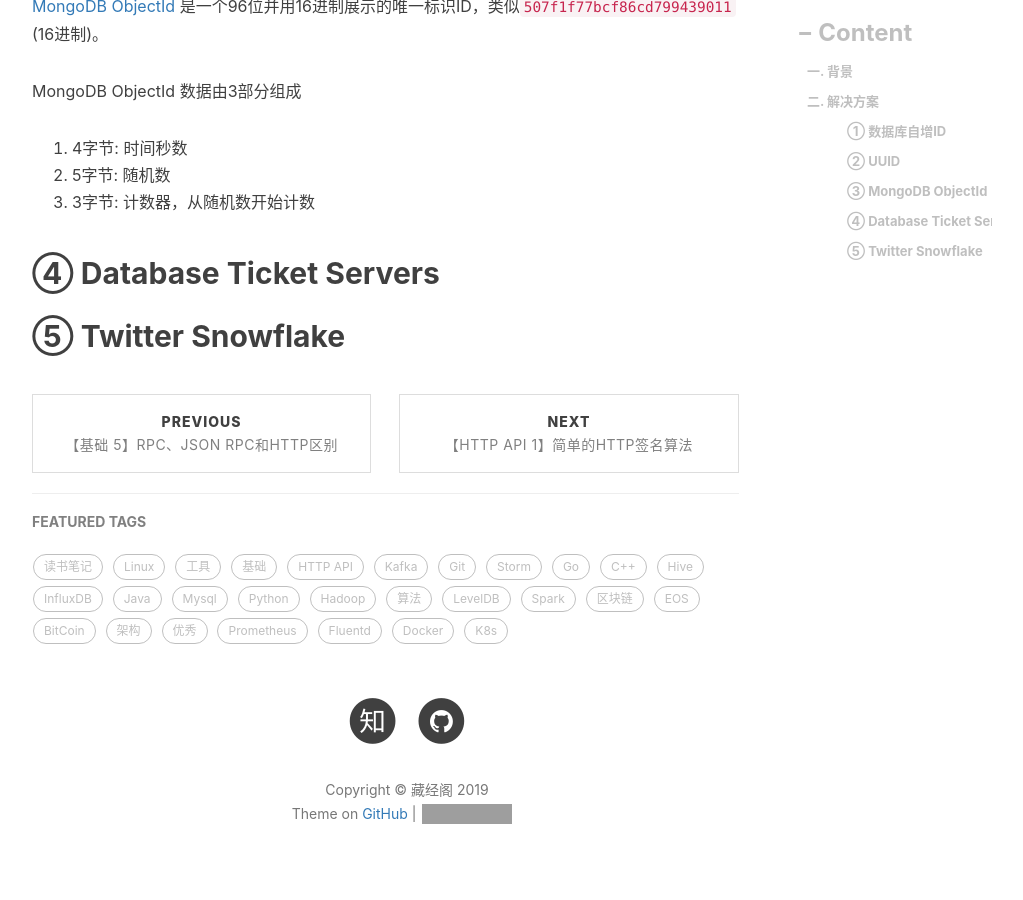
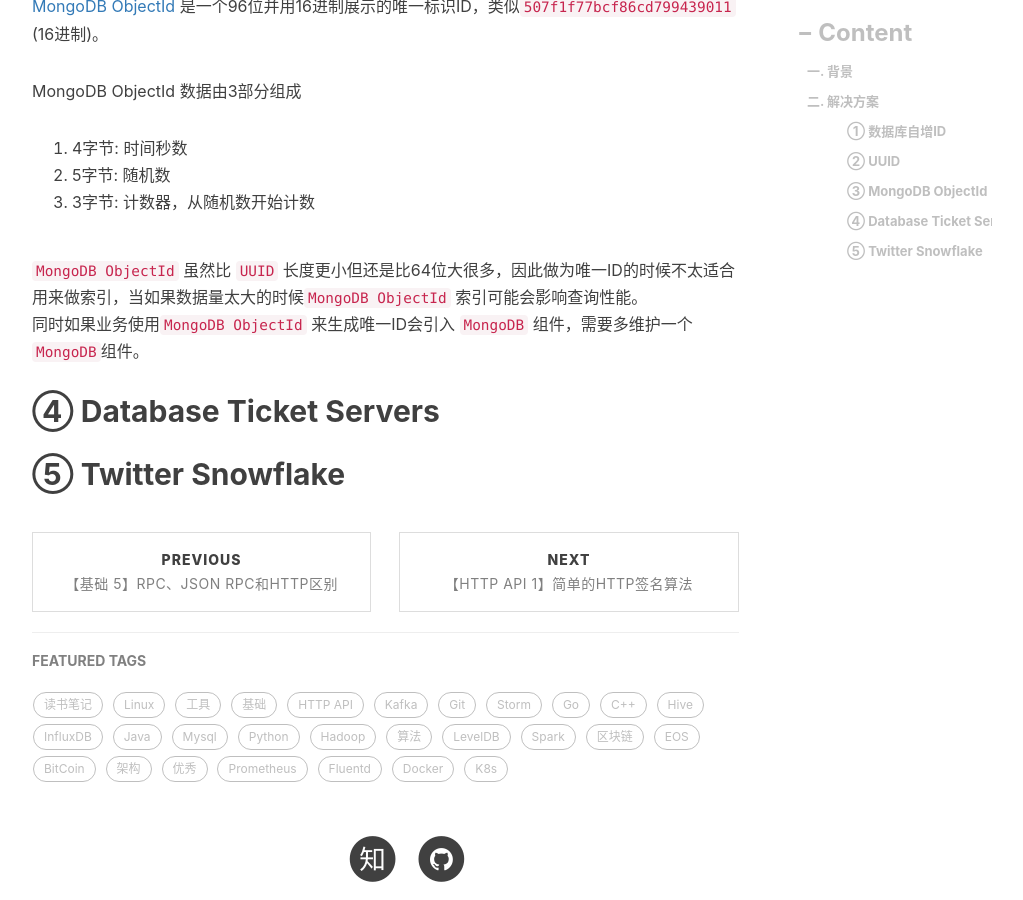
Before and after one commit to engru/chenguolin.github.io, a Jekyll site: the page built from _posts/2017-07-09-【基础-6】分布式唯一ID生成算法.md, in a window 1280 px wide and 900 px high, scrolled down 2006 px. Shown: the whole window, without its empty margins (233-1256 px from the left). Built offline with Jekyll 4.4.1, drawn with Linux system fonts in a browser that asks for light colours; nearby versions of some CDN libraries; comment, search, counter and statistics services are not loaded; grey boxes are pictures that could not be loaded.

Commit message:
Update 2017-07-09-【基础-6】分布式唯一ID生成算法.md

```diff
--- a/_posts/2017-07-09-【基础-6】分布式唯一ID生成算法.md
+++ b/_posts/2017-07-09-【基础-6】分布式唯一ID生成算法.md
@@ -59,6 +59,10 @@ MongoDB ObjectId 数据由3部分组成
 2. 5字节: 随机数
 3. 3字节: 计数器，从随机数开始计数
 
+`MongoDB ObjectId` 虽然比 `UUID` 长度更小但还是比64位大很多，因此做为唯一ID的时候不太适合用来做索引，当如果数据量太大的时候`MongoDB ObjectId` 索引可能会影响查询性能。
+同时如果业务使用`MongoDB ObjectId` 来生成唯一ID会引入 `MongoDB` 组件，需要多维护一个 `MongoDB`组件。
+
 ## ④ Database Ticket Servers
 
+
 ## ⑤ Twitter Snowflake
```
